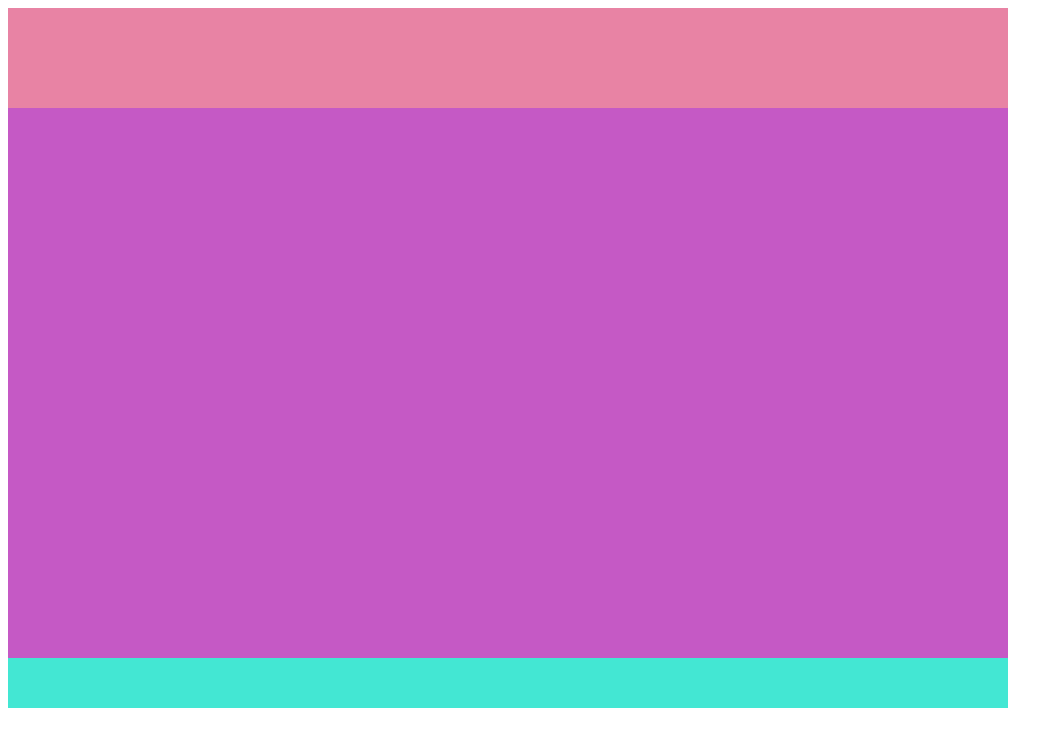
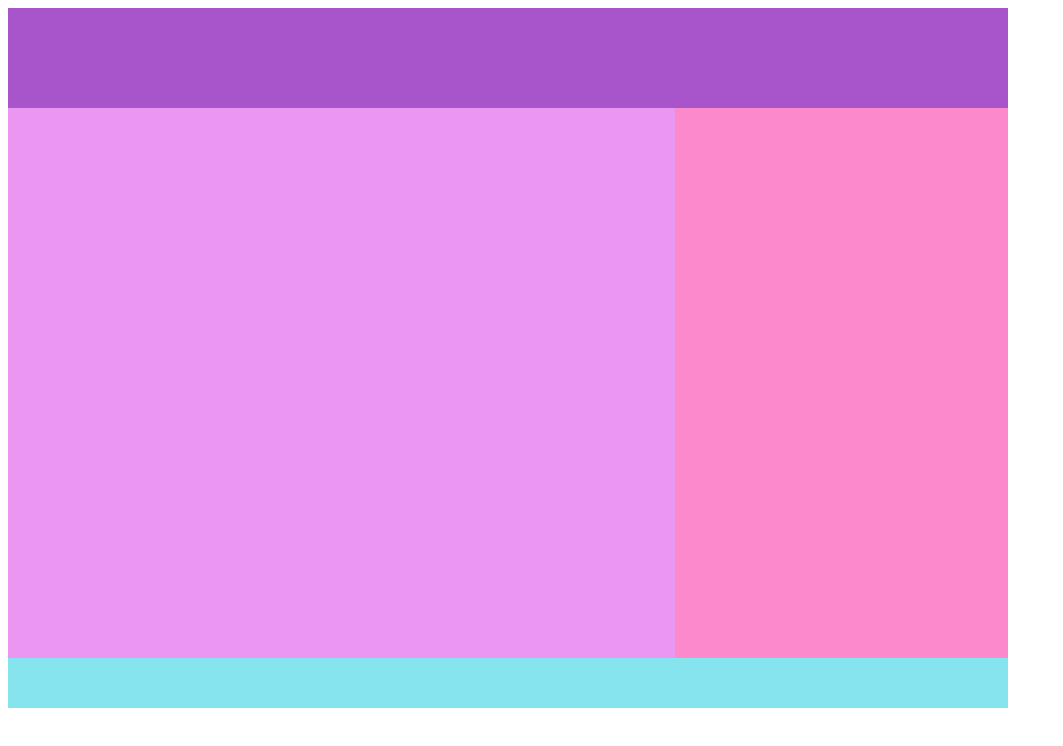
Before and after one commit to anajulia1311/matematica2_2b_2025, a plain HTML site: page template.html in a window 1280 px wide. Shown: the whole page, without its empty margins (0-1063 px from the left). Drawn offline with Linux system fonts and the light colour scheme.

Commit message:
Update template.html

```diff
--- a/template.html
+++ b/template.html
@@ -1,3 +1,4 @@
+
 <!DOCTYPE html>
 <html lang="PT-BR">
 <head>
@@ -7,38 +8,65 @@
 
 </script>
 <style>
+    .site{
+        width:1000px;
+        height:700px;;
+        background-color:hsl(172, 63%, 63%);
 
-.site{
-    width: 1000px; ;
-    height: 700px; ;
-    background-color:cyan;
     }
     .header{
-    width:inherit ;
-    height: 100px; ;
-    background-color:rgb(232, 131, 164) ;
+        width:inherit;
+        height:100px;
+        background-color:rgb(168, 85, 203);
+
     }
     .main{
-    width:initial ;
-    height: 550px; ;
-    background-color:rgb(197, 89, 197) ;
+        width:inherit;
+        height: 550px;;
+        background-color:rgb(235, 150, 240);
+
     }
     .footer{
-    width:inherit ;
-    height: 50px; ;
-    background-color:rgb(67, 231, 211) ;
+        width:inherit;
+        height: 50px;;
+        background-color:rgb(133, 228, 237);
+    }
+    .esquerdo{
+        width:33,.3%;
+        height:inherit;
+        background-color:rgb(171, 245, 218);
+        display: inline-block;
+        float: right;
+
+    }
+    .centro{
+        width:33.3%;
+        height:inherit;
+        background-color:rgb(252, 137, 202);
+        display: inline-block;
+        float: right;
+
+    }
+    .direito{
+        width:33.%;
+        height: inherit;
+        background-color:rgb(171, 171, 253);
+        display: inline-block;
+        float: right;
+
     }
 </style>
 </head>
 <body>
    <div class="site">
       <div class="header"></div>
-    <div class="main"></div>
-    <div class=""></div>
-    <div class=""></div>
-    <div class=""></div>
-<div>
+      <div class="main">
+           <div class="esquerda"></div>
+           <div class="centro"></div>
+           <div class="direito"></div>
+      </div>
       <div class="footer"></div>
-</div>
+
+    </body>
 </body>
 </html>
```
Lines whose indentation alone changed are shown as unchanged.
